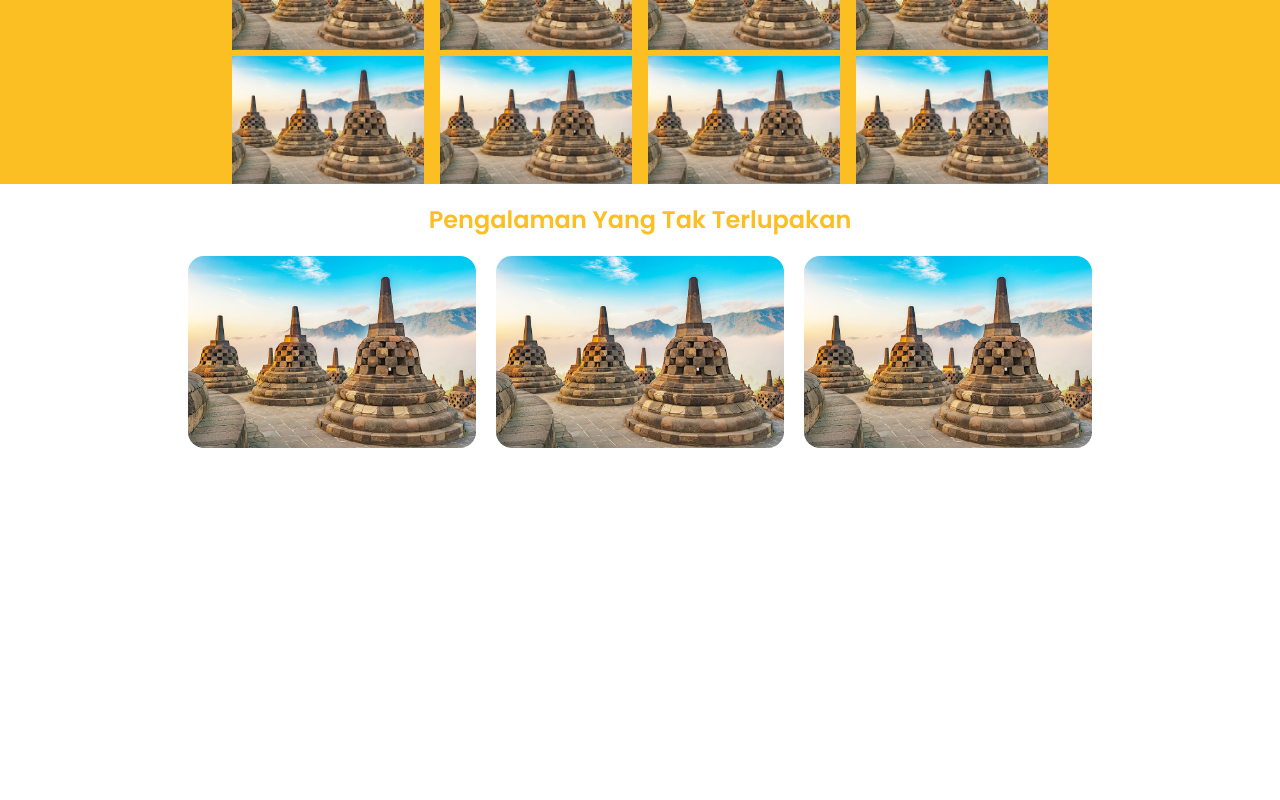
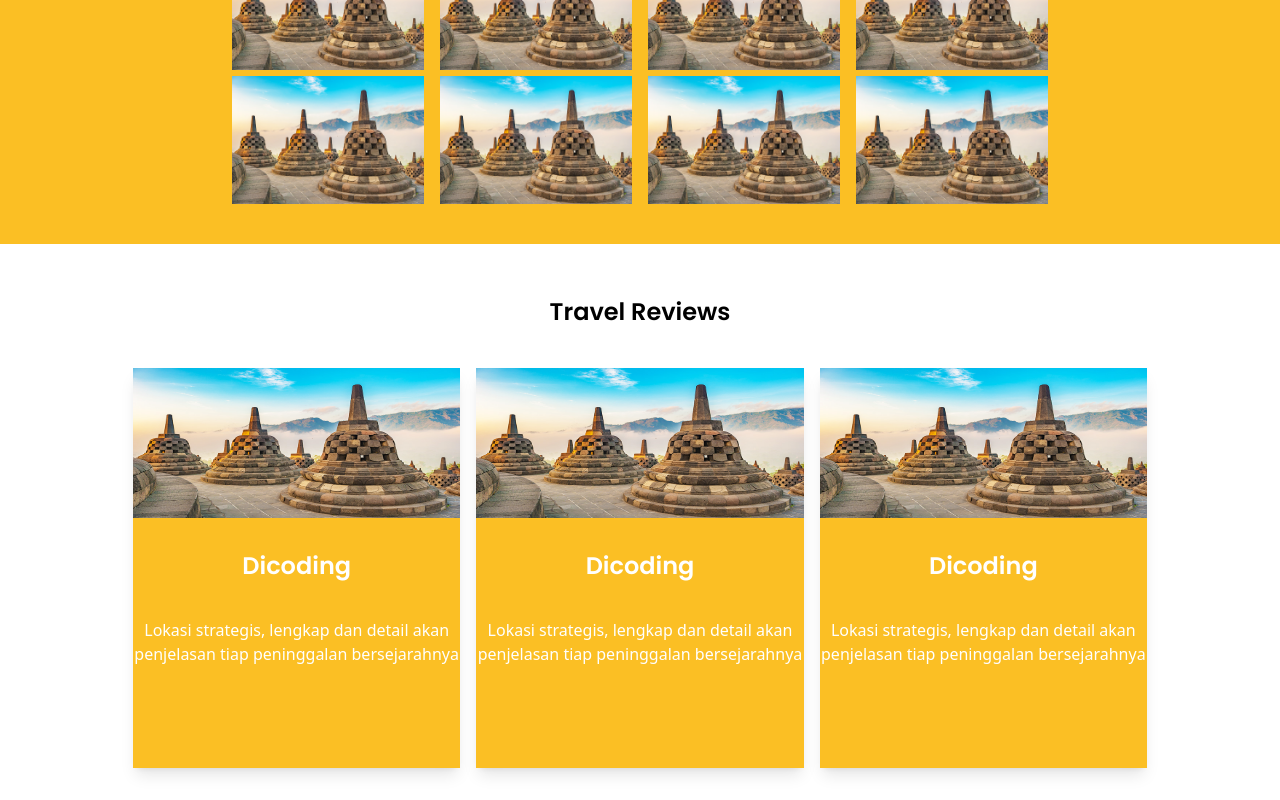
Before and after one commit to Zykiria01/sejaloka, a React (Vite) app: page / in a window 1280 px wide. Shown: the part 1674-2474 px from the top of the page. Before the commit the page ends 2122 px from the top, so only its background shows below. Built offline with nearby package versions, Linux system fonts and the light colour scheme.

Commit message:
Menambahkan section review

```diff
--- a/src/pages/landingPage/SectionDestinasi/Index.jsx
+++ b/src/pages/landingPage/SectionDestinasi/Index.jsx
@@ -2,9 +2,9 @@
 
 const SectionDestinasi = () => {
   return (
-    <section id='Destinasi' className='bg-white-200'>
-      <div className='flex flex-wrap min-h-full items-center justify-center bg-amber-400'>
-        <div className='mx-auto flex w-full text-center flex-col gap-6 my-5'>
+    <section id='Destinasi'>
+      <div className='flex flex-wrap  items-center justify-center bg-amber-400 my-5 py-10'>
+        <div className='mx-auto flex w-full text-center flex-col gap-6 '>
           <h1 className='font-poppins text-2xl font-semibold sm-text-2xl text-white'>
             Destinasi Yang Luar Biasa
           </h1>
@@ -16,13 +16,16 @@
             Indonesia.
           </h2>
         </div>
+        <div>
+
+        </div>
         <div className='grid grid-cols-1 md:grid-cols-4 gap-y-1.5'>
           <div className='group relative items-center justify-center overflow-hidden cursor-pointer rounded-sm'>
             <div className='h-50 w-52 px-2'>
               <img className='w-full object-cover' src={Logo2} alt='' />
             </div>
             <div className='absolute inset-0  bg-gradiant-to-b form-transparent via-transparent'>
-              <div className='absolute inset-0 flex flex-col items-center justify-center px-4 text-center translate-y-[100%] group-hover:translate-y-20 transition-all'>
+              <div className='absolute inset-0 flex flex-col items-center justify-center px-4 text-center translate-y-[100%] group-hover:translate-y-5 transition-all'>
                 <button className='rounded-full bg-orange-800 py-2 px-3.5 text-sm capitalize text-white justify-beetwen'>
                   See More
                 </button>
@@ -34,7 +37,7 @@
               <img className='w-full object-cover' src={Logo2} alt='' />
             </div>
             <div className='absolute inset-0  bg-gradiant-to-b form-transparent via-transparent'>
-              <div className='absolute inset-0 flex flex-col items-center justify-center px-4 text-center translate-y-[100%] group-hover:translate-y-20 transition-all'>
+              <div className='absolute inset-0 flex flex-col items-center justify-center px-4 text-center translate-y-[100%] group-hover:translate-y-5 transition-all'>
                 <button className='rounded-full bg-orange-800 py-2 px-3.5 text-sm capitalize text-white justify-beetwen'>
                   See More
                 </button>
@@ -46,7 +49,7 @@
               <img className='w-full object-cover' src={Logo2} alt='' />
             </div>
             <div className='absolute inset-0  bg-gradiant-to-b form-transparent via-transparent'>
-              <div className='absolute inset-0 flex flex-col items-center justify-center px-4 text-center translate-y-[100%] group-hover:translate-y-20 transition-all'>
+              <div className='absolute inset-0 flex flex-col items-center justify-center px-4 text-center translate-y-[100%] group-hover:translate-y-5 transition-all'>
                 <button className='rounded-full bg-orange-800 py-2 px-3.5 text-sm capitalize text-white justify-beetwen'>
                   See More
                 </button>
@@ -58,7 +61,7 @@
               <img className='w-full object-cover' src={Logo2} alt='' />
             </div>
             <div className='absolute inset-0  bg-gradiant-to-b form-transparent via-transparent'>
-              <div className='absolute inset-0 flex flex-col items-center justify-center px-4 text-center translate-y-[100%] group-hover:translate-y-20 transition-all'>
+              <div className='absolute inset-0 flex flex-col items-center justify-center px-4 text-center translate-y-[100%] group-hover:translate-y-5 transition-all'>
                 <button className='rounded-full bg-orange-800 py-2 px-3.5 text-sm capitalize text-white justify-beetwen'>
                   See More
                 </button>
@@ -70,7 +73,7 @@
               <img className='w-full object-cover' src={Logo2} alt='' />
             </div>
             <div className='absolute inset-0  bg-gradiant-to-b form-transparent via-transparent'>
-              <div className='absolute inset-0 flex flex-col items-center justify-center px-4 text-center translate-y-[100%] group-hover:translate-y-20 transition-all'>
+              <div className='absolute inset-0 flex flex-col items-center justify-center px-4 text-center translate-y-[100%] group-hover:translate-y-5 transition-all'>
                 <button className='rounded-full bg-orange-800 py-2 px-3.5 text-sm capitalize text-white justify-beetwen'>
                   See More
                 </button>
@@ -82,7 +85,7 @@
               <img className='w-full object-cover' src={Logo2} alt='' />
             </div>
             <div className='absolute inset-0  bg-gradiant-to-b form-transparent via-transparent'>
-              <div className='absolute inset-0 flex flex-col items-center justify-center px-4 text-center translate-y-[100%] group-hover:translate-y-20 transition-all'>
+              <div className='absolute inset-0 flex flex-col items-center justify-center px-4 text-center translate-y-[100%] group-hover:translate-y-5 transition-all'>
                 <button className='rounded-full bg-orange-800 py-2 px-3.5 text-sm capitalize text-white justify-beetwen'>
                   See More
                 </button>
@@ -94,7 +97,7 @@
               <img className='w-full object-cover' src={Logo2} alt='' />
             </div>
             <div className='absolute inset-0  bg-gradiant-to-b form-transparent via-transparent'>
-              <div className='absolute inset-0 flex flex-col items-center justify-center px-4 text-center translate-y-[100%] group-hover:translate-y-20 transition-all'>
+              <div className='absolute inset-0 flex flex-col items-center justify-center px-4 text-center translate-y-[100%] group-hover:translate-y-5 transition-all'>
                 <button className='rounded-full bg-orange-800 py-2 px-3.5 text-sm capitalize text-white justify-beetwen'>
                   See More
                 </button>
@@ -106,7 +109,7 @@
               <img className='w-full object-cover' src={Logo2} alt='' />
             </div>
             <div className='absolute inset-0  bg-gradiant-to-b form-transparent via-transparent'>
-              <div className='absolute inset-0 flex flex-col items-center justify-center px-4 text-center translate-y-[100%] group-hover:translate-y-20 transition-all'>
+              <div className='absolute inset-0 flex flex-col items-center justify-center px-4 text-center translate-y-[100%] group-hover:translate-y-5 transition-all'>
                 <button className='rounded-full bg-orange-800 py-2 px-3.5 text-sm capitalize text-white justify-beetwen'>
                   See More
                 </button>
--- a/src/pages/landingPage/TravelerReviews/index.jsx
+++ b/src/pages/landingPage/TravelerReviews/index.jsx
@@ -1,53 +1,43 @@
 import Logo2 from '../../../assets/image/logo2.jpg';
-
 const TravelerReviews = () => {
   return (
     <section id='Traveler-Reviews' className='bg-white'>
-      <div className='flex flex-wrap min-h-full items-center justify-center bg-white'>
-        <div className='mx-auto flex w-full text-center flex-col gap-6 my-5'>
-          <h1 className='font-poppins text-2xl font-semibold sm-text-2xl text-amber-400'>
-            Pengalaman Yang Tak Terlupakan
+      <div className='flex flex-wrap min-h-full items-center justify-center bg-white py-8 '>
+        <div className='mx-auto flex w-full text-center flex-col gap-6 '>
+          <h1 className='font-poppins text-2xl font-semibold sm-text-2xl text-black mb-10'>
+            Travel Reviews
           </h1>
         </div>
-        <div className='grid grid-cols-1 md:grid-cols-3 gap-5'>
-          <div className='group relative items-center justify-center overflow-hidden cursor-pointer rounded-2xl'>
-            <div className='h-70 w-72'>
-              <img className='w-full object-cover' src={Logo2} alt='' />
-            </div>
-            <div className='absolute inset-0  bg-gradiant-to-b form-transparent via-transparent'>
-              <div className='absolute inset-0 flex flex-col items-center justfify-center px-4 text-center translate-y-[100%] group-hover:translate-y-20 transition-all'>
-                <button className='rounded-full bg-orange-800 py-2 px-3.5 text-sm capitalize text-white justify-beetwen'>
-                  See More
-                </button>
+        <div className='flex flex wrap gap-4 px-[133px] justify-beetwen'>
+            <div className="h-[400px] shadow-lg bg-amber-400 w-1/3 ">
+              <div className="">
+                <img className="overflow-hidden h-[150px] w-full mb-8" src={Logo2} alt="" />
+              </div>
+              <div>
+                <h5 className='text-xl md:text-2xl text-white font-semibold font-poppins mt-3 text-center mb-9'>Dicoding</h5>
+                <p className='text-center text-white font-thin font-serif'>Lokasi strategis, lengkap dan detail akan penjelasan tiap peninggalan bersejarahnya</p>
               </div>
             </div>
-          </div>
-          <div className='group relative items-center justify-center overflow-hidden cursor-pointer rounded-2xl'>
-            <div className='h-70 w-72'>
-              <img className='w-full object-cover' src={Logo2} alt='' />
-            </div>
-            <div className='absolute inset-0  bg-gradiant-to-b form-transparent via-transparent'>
-              <div className='absolute inset-0 flex flex-col items-center justfify-center px-4 text-center translate-y-[100%] group-hover:translate-y-20 transition-all'>
-                <button className='rounded-full bg-orange-800 py-2 px-3.5 text-sm capitalize text-white justify-beetwen'>
-                  See More
-                </button>
+            <div className="h-[400px] shadow-lg bg-amber-400 w-1/3 ">
+              <div className="">
+                <img className="overflow-hidden h-[150px] w-full mb-8" src={Logo2} alt="" />
+              </div>
+              <div>
+                <h5 className='text-xl md:text-2xl text-white font-semibold font-poppins mt-3 text-center mb-9'>Dicoding</h5>
+                <p className='text-center text-white font-thin font-serif'>Lokasi strategis, lengkap dan detail akan penjelasan tiap peninggalan bersejarahnya</p>
               </div>
             </div>
-          </div>
-          <div className='group relative items-center justify-center overflow-hidden cursor-pointer rounded-2xl'>
-            <div className='h-70 w-72'>
-              <img className='w-full object-cover' src={Logo2} alt='' />
-            </div>
-            <div className='absolute inset-0  bg-gradiant-to-b form-transparent via-transparent'>
-              <div className='absolute inset-0 flex flex-col items-center justfify-center px-4 text-center translate-y-[100%] group-hover:translate-y-20 transition-all'>
-                <button className='rounded-full bg-orange-800 py-2 px-3.5 text-sm capitalize text-white justify-beetwen'>
-                  See More
-                </button>
+            <div className="h-[400px] shadow-lg bg-amber-400 w-1/3 ">
+              <div className="">
+                <img className="overflow-hidden h-[150px] w-full mb-8" src={Logo2} alt="" />
+              </div>
+              <div>
+                <h5 className='text-xl md:text-2xl text-white font-semibold font-poppins mt-3 text-center mb-9'>Dicoding</h5>
+                <p className='text-center text-white font-thin font-serif'>Lokasi strategis, lengkap dan detail akan penjelasan tiap peninggalan bersejarahnya</p>
               </div>
             </div>
           </div>
         </div>
-      </div>
     </section>
   );
 };
```
Also changed, not shown: src/component/Footer.jsx (added).
